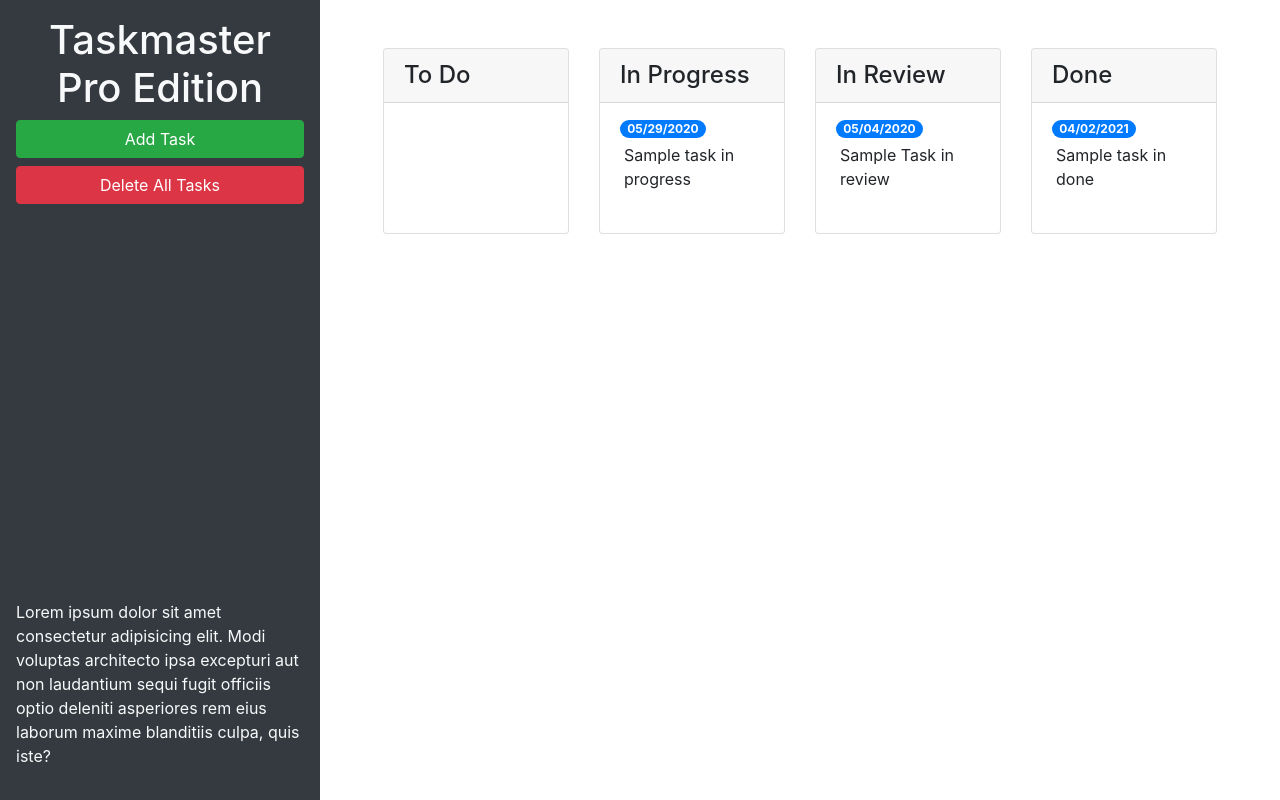
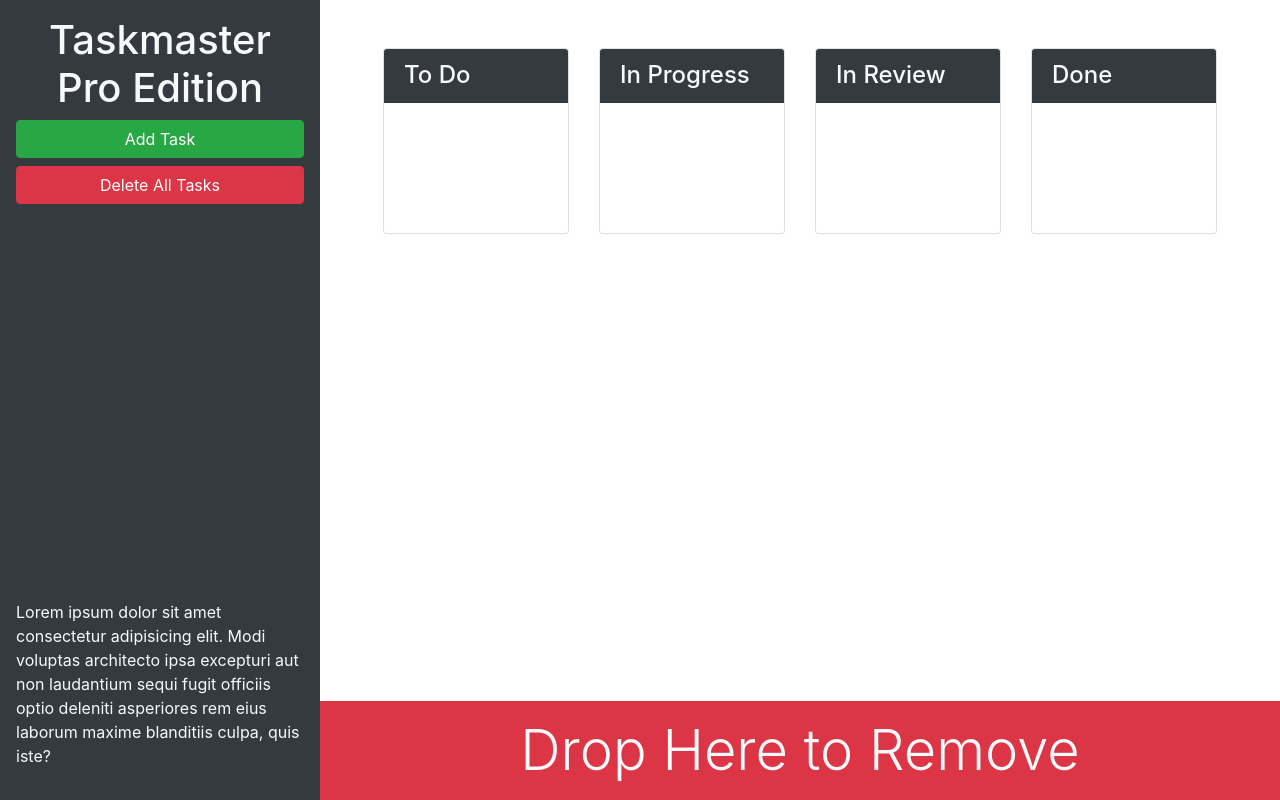
Before and after one commit to KBarrer/taskmaster-pro, a plain HTML site: page index.html in a window 1280 px wide. Drawn offline with nearby package versions, Linux system fonts and the light colour scheme.

Commit message:
styled page with bootsrap

```diff
--- a/index.html
+++ b/index.html
@@ -13,23 +13,23 @@
 <body>
 
   <div class="row min-vh-100 no-gutters">
-    <header class="col-12 col-lg-3 bg-dark text-light d-flex flex-column p-4 p-lg-3">
+    <header class="col-12 col-lg-3 bg-dark text-light sticky-top d-flex flex-column p-4 p-lg-3">
       <h1 class="text-center">Taskmaster Pro Edition</h1>
       <button id="create-task" class="btn btn-block btn-success" data-toggle="modal" data-target="#task-form-modal">Add
         Task</button>
       <button id="remove-tasks" class="btn btn-block btn-danger">Delete All Tasks</button>
-      <p class="mt-auto">Lorem ipsum dolor sit amet consectetur adipisicing elit. Modi voluptas architecto ipsa
+      <p class="mt-auto d-none d-lg-block">Lorem ipsum dolor sit amet consectetur adipisicing elit. Modi voluptas architecto ipsa
         excepturi aut non
         laudantium sequi fugit officiis optio deleniti asperiores rem eius laborum maxime blanditiis culpa, quis iste?
       </p>
     </header>
 
 
-    <main class="col-12 col-lg-9">
+    <main class="col-12 col-lg-9 d-flex flex-column">
       <div class="m-5 row justify-content-around">
         <div class="col-12 col-md-6 col-xl-3 mb-3">
           <div class="card">
-            <h4 class="card-header">To Do</h4>
+            <h4 class="card-header bg-dark text-light">To Do</h4>
             <ul id="list-toDo" class="list-group list-group-flush"> </ul>
           </div>
         </div>
@@ -37,42 +37,32 @@
         <!-- In Progress Start -->
         <div class="col-12 col-md-6 col-xl-3 mb-3">
           <div class="card">
-            <h4 class="card-header">In Progress</h4>
-            <ul id="list-inProgress" class="list-group list-group-flush">
-              <li class="list-group-item">
-                <span class="badge badge-primary badge-pill">05/29/2020</span>
-                <p class="m-1">Sample task in progress</p>
-              </li>
-            </ul>
+            <h4 class="card-header bg-dark text-light">In Progress</h4>
+            <ul id="list-inProgress" class="list-group list-group-flush"></ul>
           </div>
         </div>
         <!-- end in progress -->
         <!-- in review start -->
         <div class="col-12 col-md-6 col-xl-3 mb-3">
           <div class="card">
-            <h4 class="card-header">In Review</h4>
-            <ul id="list inReview" class="list-group list-group-flush">
-              <li class="list-group-item">
-                <span class="badge badge-primary badge-pill">05/04/2020</span>
-                <p class="m-1">Sample Task in review</p>
-              </li>
-            </ul>
+            <h4 class="card-header bg-dark text-light">In Review</h4>
+            <ul id="list inReview" class="list-group list-group-flush"></ul>
           </div>
         </div>
         <!-- in review end -->
         <!-- done start -->
         <div class="col-12 col-md-6 col-xl-3 mb-3">
           <div class="card">
-            <h4 class="card-header">Done</h4>
-            <ul id="list-done" class="list-group list-group-flush">
-              <li class="list-group-item">
-                <span class="badge badge-primary badge-pill">04/02/2021</span>
-                <p class="m-1">Sample task in done</p>
-              </li>
-            </ul>
+            <h4 class="card-header bg-dark text-light">Done</h4>
+            <ul id="list-done" class="list-group list-group-flush"></ul>
           </div>
         </div>
         <!-- done end -->
+      </div>
+      <div id="trash" class="mt-auto">
+        <div class="w-100 bg-danger p-3 text-center text-light display-4">
+          Drop Here to Remove
+        </div>
       </div>
     </main>
   </div>
```
